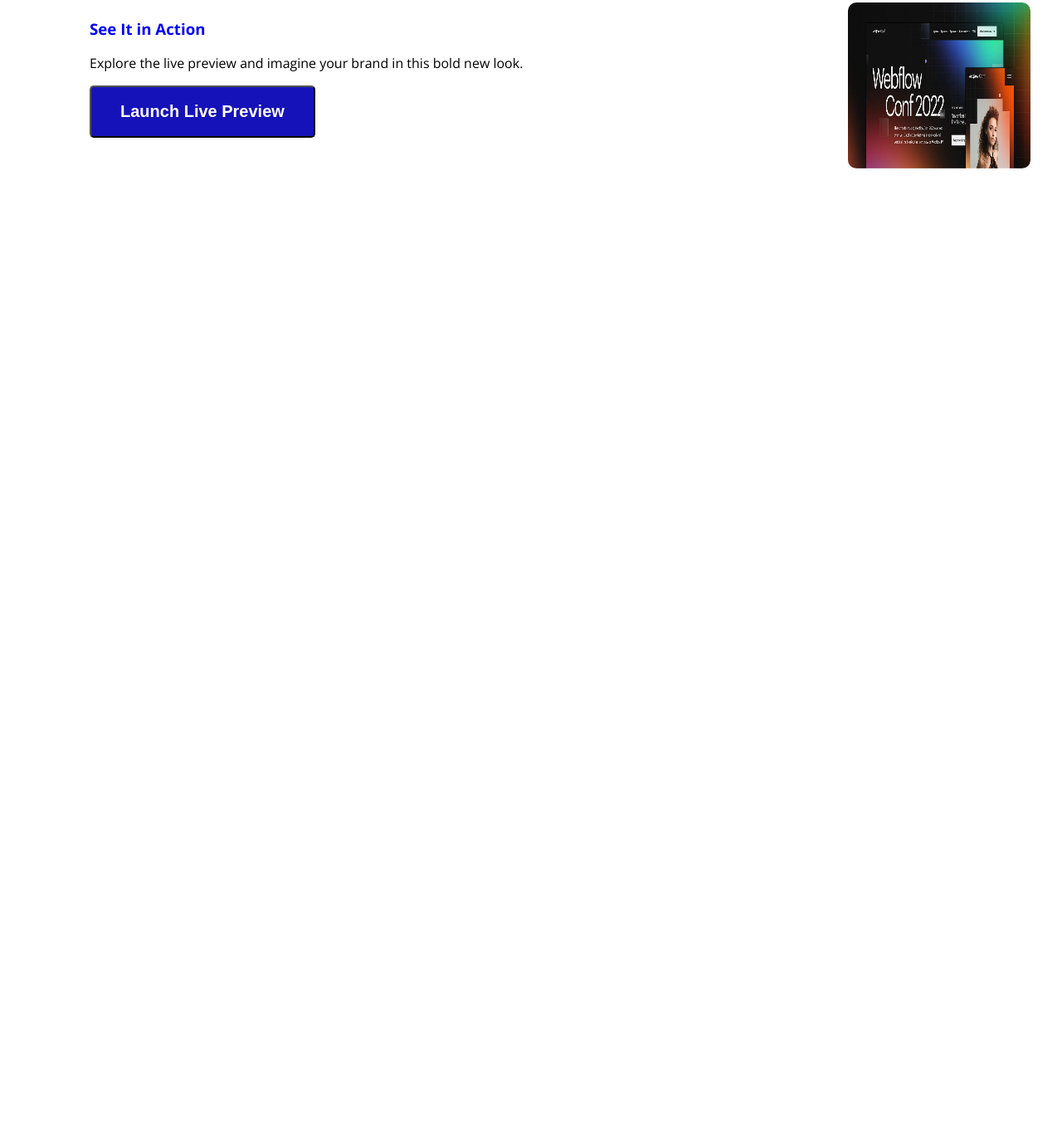
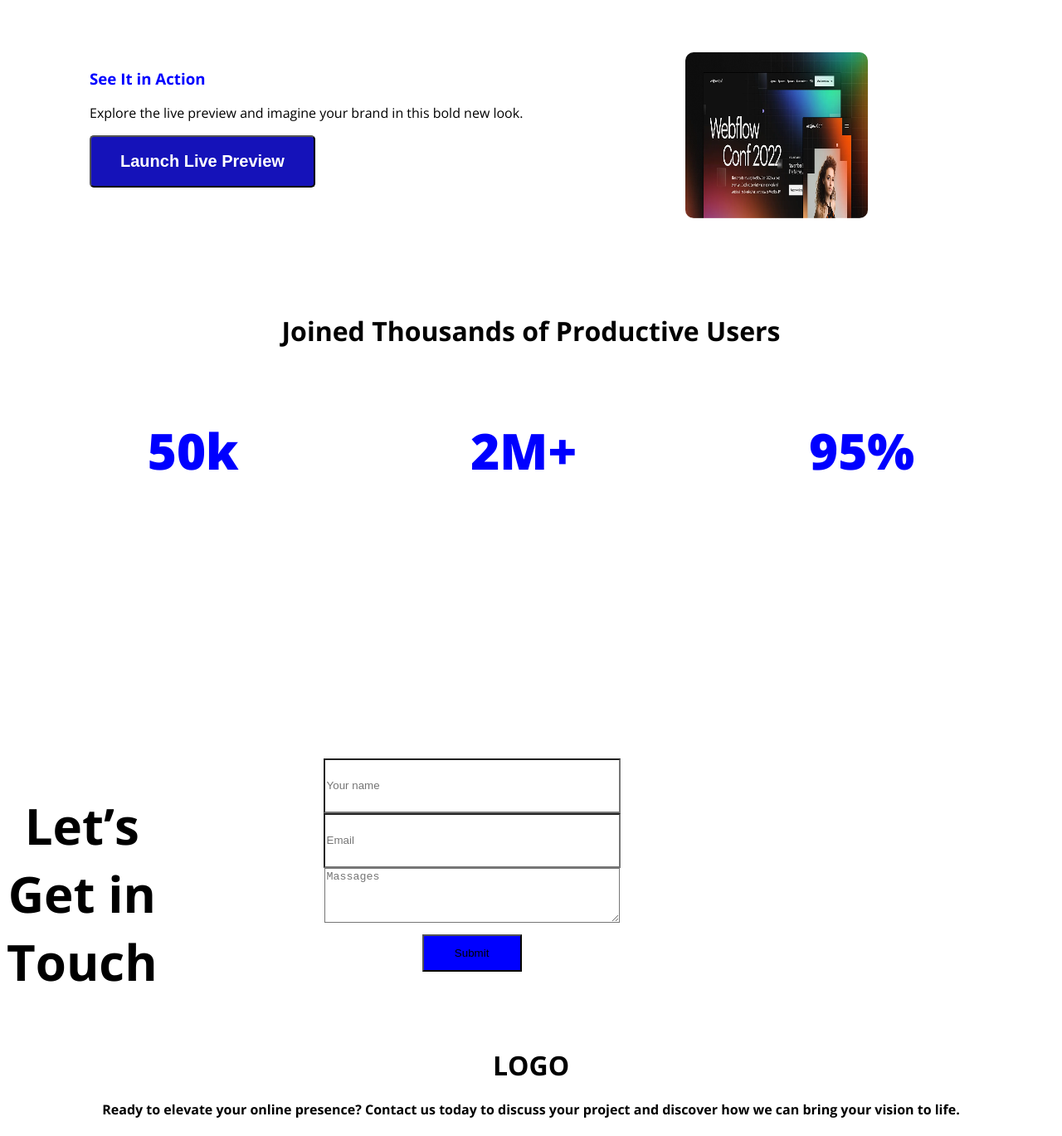
Before and after one commit to asadulislam1122/my-first-assignment, a plain HTML site: page index.html in a window 1280 px wide. Shown: the part 432-1801 px from the top of the page at 83% size. Before the commit the page ends 800 px from the top, so only its background shows below. Drawn offline with nearby package versions, Linux system fonts and the light colour scheme.

Commit message:
added my first assignment

```diff
--- a/index.html
+++ b/index.html
@@ -28,12 +28,43 @@
         <button class="btn-primary">Launch Live Preview</button>
         </div>
         <img class="action-profile-pic" src="image/wc-big.png" alt="">
+       <br><br>
      </div>
    </header>
    <main>
 
+   <div class="bannerr">
+    <h1>Joined Thousands of Productive Users</h1>
+    <div class="asadul-item">
+     <div class="asadul-item">
+        <p class="item-title">50k</p>
+        <p class="item-description"></p>
+     </div>
+     <div class="asadul-item">
+        <p class="item-title">2M+</p>
+        <p class="item-description"></p>
+     </div>
+     <div class="asadul-item">
+        <p class="item-title">95%</p>
+        <p class="item-description"></p>
+     </div>
+</div>
+
+   </div>
+
+      <div class="class-asad">
+      <h1>Let’s Get in Touch</h1>
+      <form action="">
+        <input class="name" type="text" name="" id="" placeholder="Your name">
+        <input class="name" type="email" name="" id="" placeholder="Email">
+       <textarea class="name" name="" id="" cols="30" rows="10" placeholder="Massages"></textarea>
+       <input class="sub" type="submit" value="Submit">
+       </div>
+      </form>
    </main>
-   <footer>
+   <footer class="foot">
+     <h1>LOGO</h1>
+     <h4>Ready to elevate your online presence? Contact us today to discuss your project and discover how we can bring your vision to life.</h4>
 
    </footer>
 </body>
--- a/style/portfolio.css
+++ b/style/portfolio.css
@@ -46,6 +46,9 @@ nav ul li{
   text-align: center;
   margin:20px 20px 20px 20px;
   gap: 10px;
+  padding: 10px 10px ;
+
+
 }
 .action-profile-pic{
   width: 220px;
@@ -58,7 +61,62 @@ nav ul li{
   display: flex;
   justify-content: space-between;
   margin: 130px 30px 20px 100px;
+  border-radius: 10px;
+  background-color:white;
 }
 .action-content{
-  max-width: 580px;
+  max-width: 680px;
 }
+.bannerr{
+ justify-content: center;
+  text-align: center;
+  margin:20px 20px 20px 20px;
+  gap: 5px;
+  padding: 250px 10px;
+  margin-top: 130px;
+  background-color:;
+}
+.asadul-item{
+  display: flex;
+  justify-content: space-around;
+
+}
+.item-description{
+  font-size: 20px;
+}
+
+
+.item-title{
+  font-weight: 800;
+  font-size: 60px;
+  color: blue;
+}
+
+.class-asad{
+  display: flex;
+  gap: 200px;
+  width: 50%;
+  text-align: center;
+  font-size: 30px;
+    justify-content: space-around;
+    /* background-color: antiquewhite; */
+
+}
+.sub{
+  background-color: blue;
+  width: 120px;
+  height: 45px;
+}
+.name{
+  background-color: white;
+  width: 350px;
+  height: 60px;
+  justify-content: space-between;
+}
+
+.foot{
+  text-align: center;
+  color:black;
+
+
+}
```
